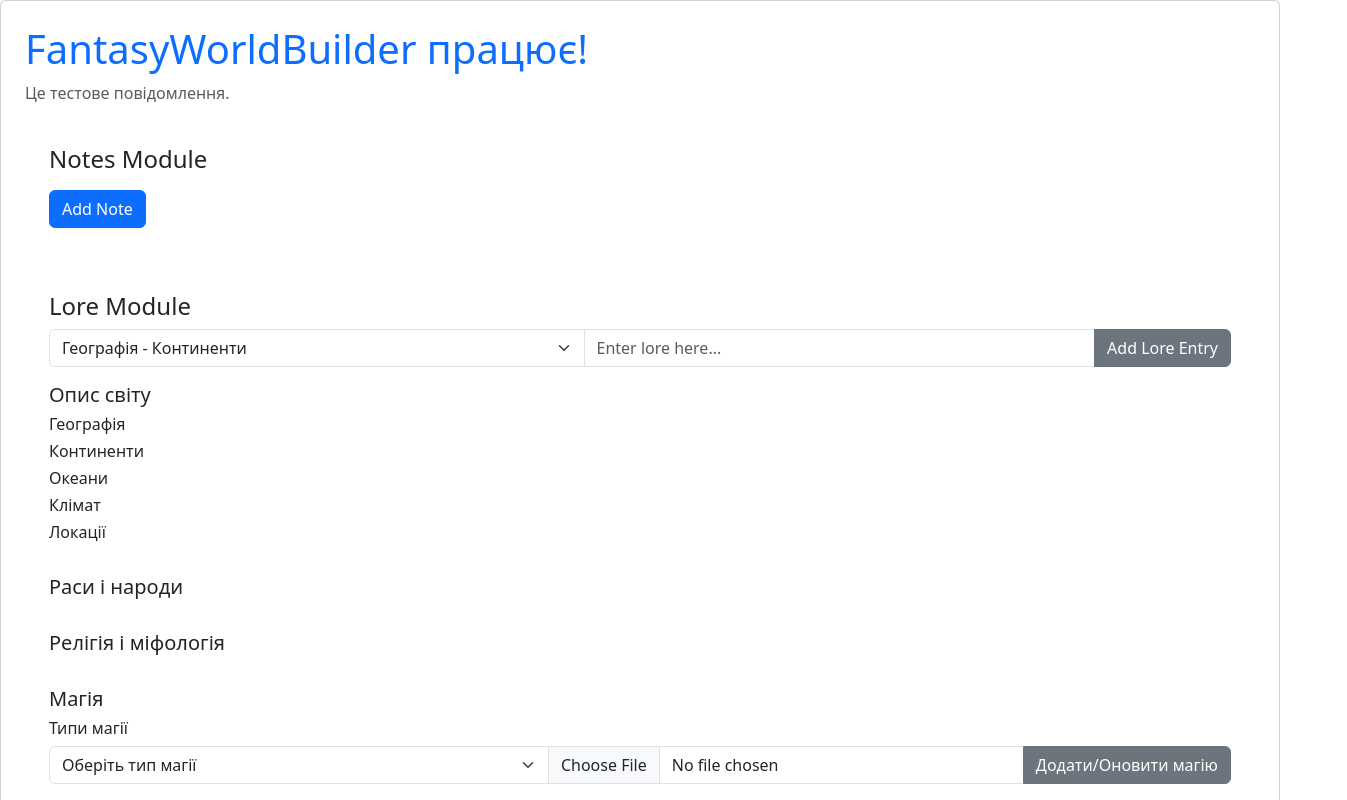
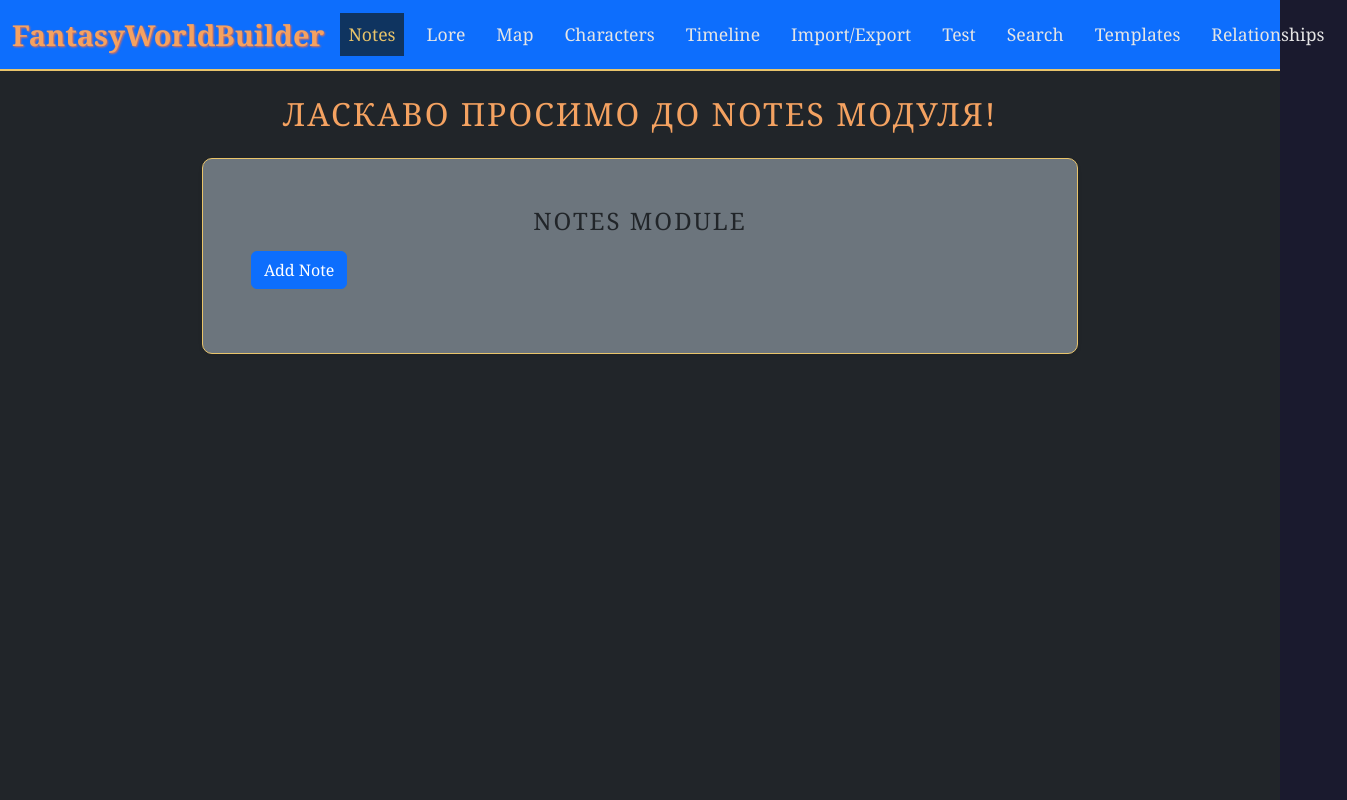
Before and after one commit to hkapets/FantasyWorldBuilder, a React (Vite) app: page / in a window 1280 px wide. Shown: the top 800 px of the page, 1347 px wide, since content can reach past the window. Built offline with nearby package versions, Linux system fonts and the light colour scheme.

Commit message:
навігація

```diff
--- a/package.json
+++ b/package.json
@@ -3,6 +3,8 @@
   "version": "1.0.0",
   "dependencies": {
     "@headlessui/react": "^1.7.0",
+    "@popperjs/core": "^2.11.8",
+    "bootstrap": "^5.3.6",
     "fuse.js": "^6.6.0",
     "html2canvas": "^1.4.0",
     "i18next": "^23.0.0",
--- a/src/App.tsx
+++ b/src/App.tsx
@@ -1,4 +1,4 @@
-import React from "react";
+import React, { useState } from "react";
 import NotesModule from "./components/NotesModule/NotesModule";
 import LoreModule from "./components/LoreModule/LoreModule";
 import MapModule from "./components/MapModule/MapModule";
@@ -10,22 +10,77 @@ import SearchModule from "./components/SearchModule/SearchModule";
 import TemplatesModule from "./components/TemplatesModule/TemplatesModule";
 import RelationshipsModule from "./components/RelationshipsModule/RelationshipsModule";
 
+// Додамо інтерфейс для типізації вкладок
+interface Tab {
+  name: string;
+  component: React.FC;
+}
+
 const App: React.FC = () => {
+  const [activeTab, setActiveTab] = useState<string>("Notes");
+
+  // Масив вкладок
+  const tabs: Tab[] = [
+    { name: "Notes", component: NotesModule },
+    { name: "Lore", component: LoreModule },
+    { name: "Map", component: MapModule },
+    { name: "Characters", component: CharactersModule },
+    { name: "Timeline", component: TimelineModule },
+    { name: "Import/Export", component: ImportExportModule },
+    { name: "Test", component: TestModule },
+    { name: "Search", component: SearchModule },
+    { name: "Templates", component: TemplatesModule },
+    { name: "Relationships", component: RelationshipsModule },
+  ];
+
+  const ActiveComponent = tabs.find((tab) => tab.name === activeTab)?.component;
+
   return (
-    <div className="min-vh-100 d-flex justify-content-center align-items-center">
-      <div className="card p-4 shadow-sm">
-        <h1 className="card-title text-primary">FantasyWorldBuilder працює!</h1>
-        <p className="card-text text-muted">Це тестове повідомлення.</p>
-        <NotesModule />
-        <LoreModule />
-        <MapModule />
-        <CharactersModule />
-        <TimelineModule />
-        <ImportExportModule />
-        <TestModule />
-        <SearchModule />
-        <TemplatesModule />
-        <RelationshipsModule />
+    <div className="min-vh-100 bg-dark text-light">
+      {/* Навігаційна панель */}
+      <nav className="navbar navbar-expand-lg navbar-dark bg-primary">
+        <div className="container-fluid">
+          <a className="navbar-brand" href="#">
+            FantasyWorldBuilder
+          </a>
+          <button
+            className="navbar-toggler"
+            type="button"
+            data-bs-toggle="collapse"
+            data-bs-target="#navbarNav"
+            aria-controls="navbarNav"
+            aria-expanded="false"
+            aria-label="Toggle navigation"
+          >
+            <span className="navbar-toggler-icon"></span>
+          </button>
+          <div className="collapse navbar-collapse" id="navbarNav">
+            <ul className="navbar-nav">
+              {tabs.map((tab) => (
+                <li className="nav-item" key={tab.name}>
+                  <button
+                    className={`nav-link ${
+                      activeTab === tab.name ? "active" : ""
+                    }`}
+                    onClick={() => setActiveTab(tab.name)}
+                  >
+                    {tab.name}
+                  </button>
+                </li>
+              ))}
+            </ul>
+          </div>
+        </div>
+      </nav>
+
+      {/* Контейнер для вмісту вкладок */}
+      <div className="container mt-4">
+        <h2 className="text-center mb-4">
+          Ласкаво просимо до {activeTab} модуля!
+        </h2>
+        <div className="card p-4 shadow-sm bg-secondary">
+          {ActiveComponent && <ActiveComponent />}
+        </div>
       </div>
     </div>
   );
--- /dev/null
+++ b/src/index.css
@@ -0,0 +1,68 @@
+/* Загальні стилі для body */
+body {
+  background-color: #1a1a2e; /* Темний фон, як нічне небо */
+  color: #e5e5e5; /* Світлий текст для читабельності */
+  font-family: "Georgia", serif; /* Фентезі-шрифт з ефектом пергаменту */
+  margin: 0;
+  padding: 0;
+}
+
+/* Стилізація навігаційної панелі */
+.navbar {
+  background-color: #0f3460; /* Темно-синій металічний відтінок */
+  border-bottom: 2px solid #e9c46a; /* Золотава облямівка для фентезі-ефекту */
+}
+
+.navbar-brand {
+  font-size: 1.8rem;
+  font-weight: bold;
+  color: #f4a261; /* Теплий помаранчевий для назви */
+  text-shadow: 1px 1px 2px #e76f51; /* Легкий тінь для глибини */
+}
+
+.nav-link {
+  color: #e5e5e5 !important; /* Світлий текст для вкладок */
+  font-size: 1.1rem;
+  margin-right: 15px;
+  transition: color 0.3s ease; /* Плавна зміна кольору при наведенні */
+}
+
+.nav-link:hover,
+.nav-link.active {
+  color: #e9c46a !important; /* Золотий акцент при наведенні чи активності */
+  background-color: #0f3460; /* Збереження фону */
+}
+
+/* Стилізація контейнера вмісту */
+.container {
+  max-width: 900px;
+  margin-top: 20px;
+}
+
+.card {
+  background-color: #16213e; /* Темний фон картки, як старовинний пергамент */
+  border: 1px solid #e9c46a; /* Золотава облямівка */
+  border-radius: 10px;
+  padding: 20px;
+  box-shadow: 0 4px 8px rgba(0, 0, 0, 0.5); /* Тінь для об’єму */
+}
+
+h2 {
+  color: #f4a261; /* Теплий заголовок */
+  text-align: center;
+  margin-bottom: 20px;
+  text-transform: uppercase; /* Верхній регістр для ефекту */
+  letter-spacing: 2px; /* Додатковий простір для фентезі-стилю */
+}
+
+/* Стилі для контенту всередині модулів */
+.card p {
+  color: #d3d3d3; /* Світло-сірий текст для контрасту */
+  line-height: 1.6;
+}
+
+/* Анімація при наведенні на картку */
+.card:hover {
+  transform: translateY(-5px);
+  transition: transform 0.3s ease;
+}
--- a/src/main.tsx
+++ b/src/main.tsx
@@ -1,6 +1,8 @@
 import React from "react";
 import ReactDOM from "react-dom/client";
 import App from "./App";
+import "bootstrap/dist/css/bootstrap.min.css"; // Стилі Bootstrap
+import "./index.css"; // Твої кастомні стилі
 
 const rootElement = document.getElementById("root");
 if (!rootElement) {
```
Also changed, not shown: 1 other file (tests, documents, lock files or other folders).
